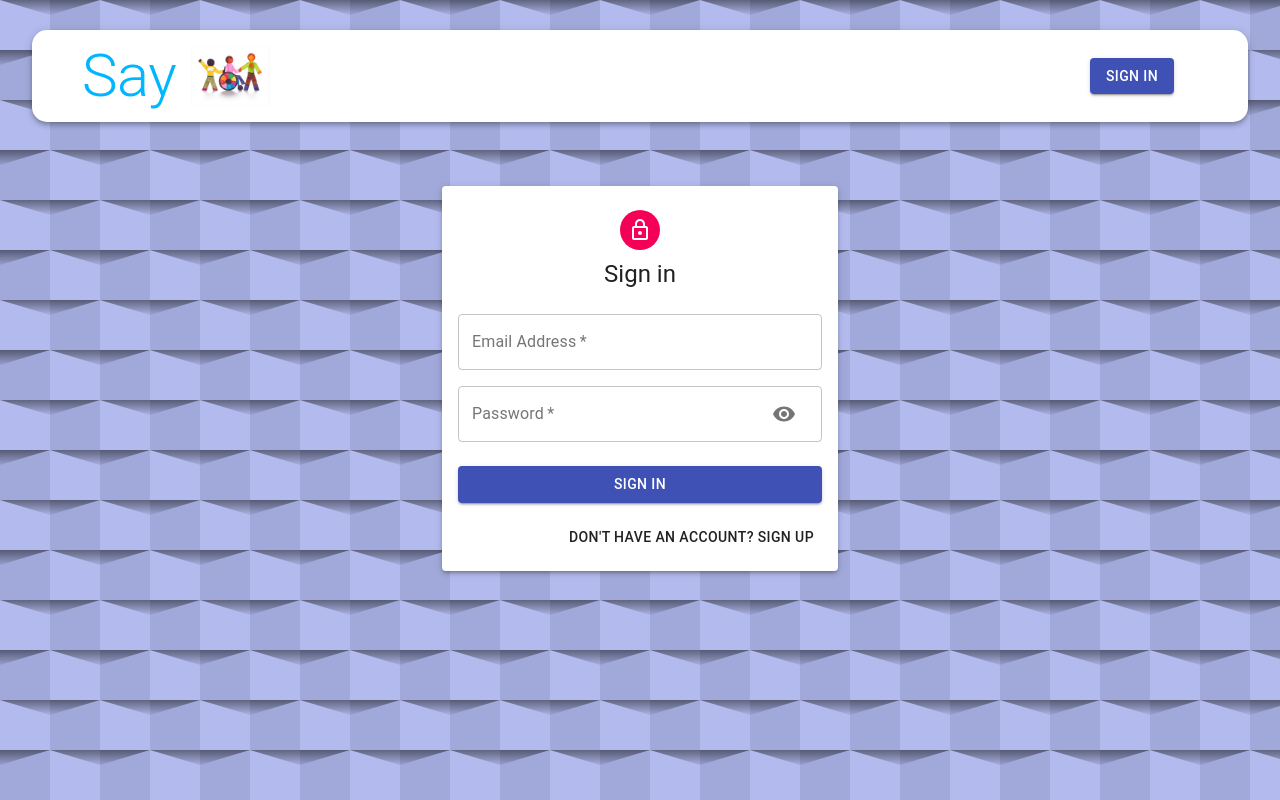
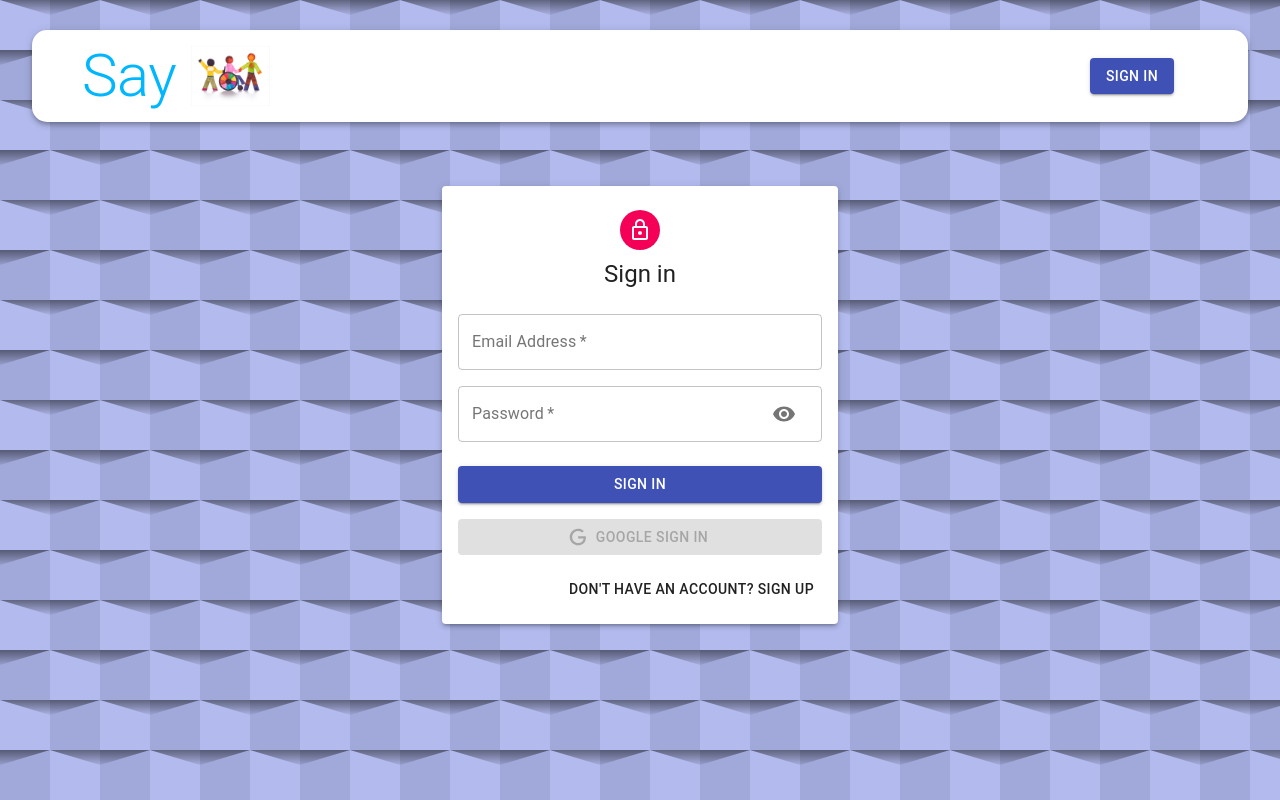
Before and after one commit to NathanG2022/say_app_pwa, a React (Create React App) app in the folder client/: page /auth in a window 1280 px wide. Built offline with nearby package versions, Linux system fonts and the light colour scheme.

Commit message:
google auth not working though

```diff
--- a/client/src/components/Auth/Auth.js
+++ b/client/src/components/Auth/Auth.js
@@ -1,7 +1,10 @@
 import React, { useState } from 'react'
-import { Avatar, Button, Paper, Grid, Typography, Container, TextField } from '@material-ui/core';
+import { Avatar, Button, Paper, Grid, Typography, Container } from '@material-ui/core';
+import { GoogleLogin } from 'react-google-login';
+import { useDispatch } from 'react-redux';
+import { useHistory } from 'react-router-dom';
 import LockOutlinedIcon from '@material-ui/icons/LockOutlined';
-
+import Icon from './icon';
 import useStyles from './styles';
 import Input from './Input';
 
@@ -9,6 +12,8 @@
   const classes = useStyles();
   const [showPassword, setShowPassword] = useState(false);
   const [isSignup, setIsSignup] = useState(false);
+  const dispatch = useDispatch();
+  const history = useHistory();
 
   const handleShowPassword = () => setShowPassword(!showPassword);
 
@@ -22,6 +27,23 @@
     // setForm(initialState);
     setIsSignup((prevIsSignup) => !prevIsSignup);
     setShowPassword(false);
+  };
+
+  const googleSuccess = async (res) => {
+    const result = res?.profileObj;
+    const token = res?.tokenId;
+
+    try {
+      dispatch({ type: 'AUTH', data: { result, token } });
+
+      history.push('/');
+    } catch (error) {
+      console.log(error);
+    }
+  };
+
+  const googleFailure = () => {
+    console.log('Google Sign In was unsuccessful. Try again later');
   };
 
   return (
@@ -43,9 +65,31 @@
             <Input name="password" label="Password" handleChange={handleChange} type={showPassword ? 'text' : 'password'} handleShowPassword={handleShowPassword} />
             {isSignup && <Input name="confirmPassword" label="Repeat Password" handleChange={handleChange} type="password" />}
           </Grid>
+
           <Button type="submit" fullWidth variant="contained" color="primary" className={classes.submit}>
             {isSignup ? 'Sign Up' : 'Sign In'}
           </Button>
+
+          <GoogleLogin
+            clientId="780209213917-3m0mh7p1587osqfjgjgmt16bp1gkfqlh.apps.googleusercontent.com"
+            render={(renderProps) => (
+              <Button
+                className={classes.googleButton}
+                color="primary"
+                fullWidth
+                onClick={renderProps.onClick}
+                disabled={renderProps.disabled}
+                startIcon={<Icon />}
+                variant="contained"
+              >
+                Google Sign In
+              </Button>
+            )}
+            onSuccess={googleSuccess}
+            onFailure={googleFailure}
+            cookiePolicy="single_host_origin"
+          />
+
           <Grid container justify="flex-end">
             <Grid item>
               <Button onClick={switchMode}>
--- a/client/src/components/Auth/Input.js
+++ b/client/src/components/Auth/Input.js
@@ -15,7 +15,7 @@
       label={label}
       autoFocus={autoFocus}
       type={type}
-      InputProps={name === 'password' && {
+      InputProps={name === 'password' ? {
         endAdornment: (
           <InputAdornment position="end">
             <IconButton onClick={handleShowPassword}>
@@ -23,7 +23,7 @@
             </IconButton>
           </InputAdornment>
         ),
-      }}
+      } : null}
     />
   </Grid>
 );
--- /dev/null
+++ b/client/src/components/Auth/icon.js
@@ -0,0 +1,12 @@
+import React from 'react';
+
+const icon = () => (
+  <svg style={{ width: '20px', height: '20px' }} viewBox="0 0 24 24">
+    <path
+      fill="currentColor"
+      d="M21.35,11.1H12.18V13.83H18.69C18.36,17.64 15.19,19.27 12.19,19.27C8.36,19.27 5,16.25 5,12C5,7.9 8.2,4.73 12.2,4.73C15.29,4.73 17.1,6.7 17.1,6.7L19,4.72C19,4.72 16.56,2 12.1,2C6.42,2 2.03,6.8 2.03,12C2.03,17.05 6.16,22 12.25,22C17.6,22 21.5,18.33 21.5,12.91C21.5,11.76 21.35,11.1 21.35,11.1V11.1Z"
+    />
+  </svg>
+);
+
+export default icon;
--- a/client/src/components/Navbar/Navbar.js
+++ b/client/src/components/Navbar/Navbar.js
@@ -1,14 +1,39 @@
-import React from 'react';
-import { Link } from 'react-router-dom';
+import React, { useState, useEffect } from 'react';
+import { Link, useHistory, useLocation } from 'react-router-dom';
 import { AppBar, Typography, Toolbar, Avatar, Button } from '@material-ui/core';
+import { useDispatch } from 'react-redux';
+import {  } from 'react-router-dom';
+import decode from 'jwt-decode';
 
 import useStyles from './sytles';
 import say from '../../images/say.jpg';
 
 const Navbar = () => {
   const classes = useStyles();
+  const [user, setUser] = useState(JSON.parse(localStorage.getItem('profile')));
+  const dispatch = useDispatch();
+  const history = useHistory();
+  const location = useLocation();
 
-  const user = null;
+  const logout = () => {
+    dispatch({ type: "LOGOUT" });
+
+    history.push('/auth');
+
+    setUser(null);
+  };
+
+  useEffect(() => {
+    const token = user?.token;
+
+    // if (token) {
+    //   const decodedToken = decode(token);
+
+    //   if (decodedToken.exp * 1000 < new Date().getTime()) logout();
+    // }
+
+    setUser(JSON.parse(localStorage.getItem('profile')));
+  }, [location]);
 
   return (
     <AppBar className={classes.appBar} position="static" color="inherit">
@@ -21,7 +46,7 @@
           <div className={classes.profile}>
             <Avatar className={classes.purple} alt={user?.result.name} src={user?.result.imageUrl}>{user?.result.name.charAt(0)}</Avatar>
             <Typography component={Link} to="/" className={classes.userName} variant="h6">{user?.result.name}</Typography>
-            <Button variant="contained" className={classes.logout} color="secondary">Logout</Button>
+            <Button variant="contained" className={classes.logout} color="secondary" onClick={logout}>Logout</Button>
           </div>
         ) : (
           <Button component={Link} to="/auth" variant="contained" color="primary">Sign In</Button>
--- a/client/src/constants/actionTypes.js
+++ b/client/src/constants/actionTypes.js
@@ -2,3 +2,5 @@
 export const UPDATE = 'UPDATE';
 export const DELETE = 'DELETE';
 export const FETCH_ALL = 'FETCH_ALL';
+export const AUTH = 'AUTH';
+export const LOGOUT = 'LOGOUT';
--- /dev/null
+++ b/client/src/reducers/auth.js
@@ -0,0 +1,18 @@
+import { AUTH, LOGOUT } from '../constants/actionTypes';
+
+const authReducer = (state = { authData: null }, action) => {
+  switch (action.type) {
+    case AUTH:
+      localStorage.setItem('profile', JSON.stringify({ ...action?.data }));
+      console.log(action.data);
+      return { ...state, authData: action.data, loading: false, errors: null };
+    case LOGOUT:
+      localStorage.clear();
+
+      return { ...state, authData: null, loading: false, errors: null };
+    default:
+      return state;
+  }
+};
+
+export default authReducer;
--- a/client/src/reducers/index.js
+++ b/client/src/reducers/index.js
@@ -1,5 +1,6 @@
 import { combineReducers } from 'redux';
 
 import posts from './posts';
+import auth  from './auth';
 
-export default combineReducers({ posts });
+export default combineReducers({ posts, auth });
```
